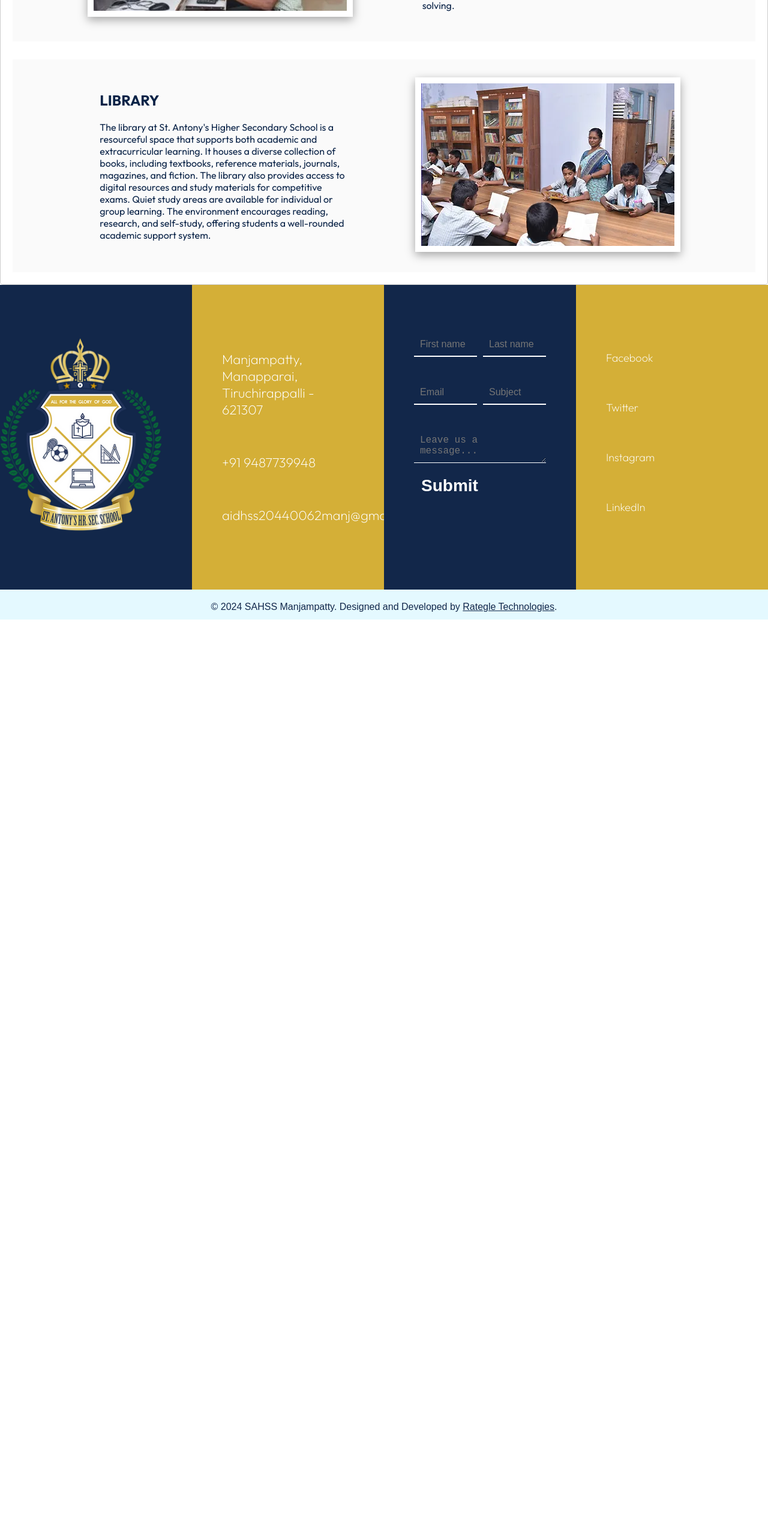
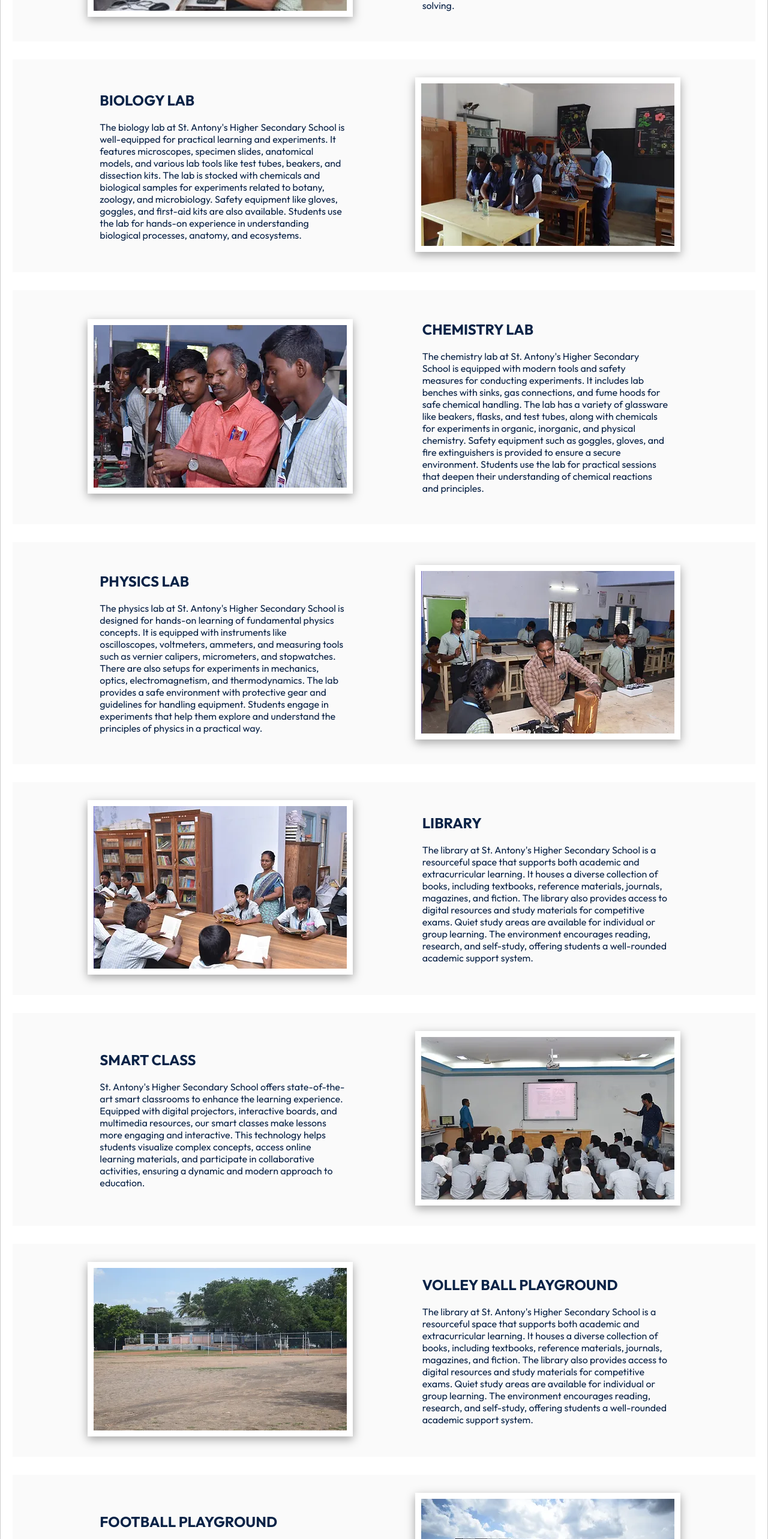
Before and after one commit to dagger983/boystown, a React (Vite) app: page /infrastructure in a window 1280 px wide. Shown: the part 5880-8446 px from the top of the page at 60% size. Before the commit the page ends 6913 px from the top, so only its background shows below. Built offline with nearby package versions, Linux system fonts and the light colour scheme; a web font is replaced by a local one.

Commit message:
first commit

```diff
--- a/src/App.jsx
+++ b/src/App.jsx
@@ -47,7 +47,6 @@ function App() {
               <Welcome />
               {isMobile ? <MobHome /> : <PCHome />}
               <FAQ />
-              <Footer />
             </>
           }
         />
@@ -57,7 +56,6 @@ function App() {
             <>
               {isMobile ? <MobNavbar /> : <PCNavbar />}
               <Events />
-              <Footer />
             </>
           }
         />
@@ -67,7 +65,6 @@ function App() {
             <>
               {isMobile ? <MobNavbar /> : <PCNavbar />}
               <AA />
-              <Footer />
             </>
           }
         />
@@ -77,7 +74,6 @@ function App() {
             <>
               {isMobile ? <MobNavbar /> : <PCNavbar />}
               <Faculty />
-              <Footer />
             </>
           }
         />
@@ -87,7 +83,6 @@ function App() {
             <>
               {isMobile ? <MobNavbar /> : <PCNavbar />}
               <Infrastructure />
-              <Footer />
             </>
           }
         />
@@ -97,7 +92,6 @@ function App() {
             <>
               {isMobile ? <MobNavbar /> : <PCNavbar />}
               <About />
-              <Footer />
             </>
           }
         />
@@ -107,7 +101,6 @@ function App() {
             <>
               {isMobile ? <MobNavbar /> : <PCNavbar />}
               <ContactUs />
-              <Footer />
             </>
           }
         />
@@ -119,7 +112,6 @@ function App() {
             <>
               {isMobile ? <MobNavbar /> : <PCNavbar />}
               <AnnualDay />
-              <Footer />
             </>
           }
         />
@@ -129,7 +121,6 @@ function App() {
             <>
               {isMobile ? <MobNavbar /> : <PCNavbar />}
               <SportsDay />
-              <Footer />
             </>
           }
         />
@@ -139,7 +130,6 @@ function App() {
             <>
               {isMobile ? <MobNavbar /> : <PCNavbar />}
               <Antofesta />
-              <Footer />
             </>
           }
         />
@@ -149,7 +139,6 @@ function App() {
             <>
               {isMobile ? <MobNavbar /> : <PCNavbar />}
               <CAC />
-              <Footer />
             </>
           }
         />
@@ -159,7 +148,6 @@ function App() {
             <>
               {isMobile ? <MobNavbar /> : <PCNavbar />}
               <ECA />
-              <Footer />
             </>
           }
         />
@@ -169,11 +157,12 @@ function App() {
             <>
               {isMobile ? <MobNavbar /> : <PCNavbar />}
               <AActivites />
-              <Footer />
             </>
           }
         />
       </Routes>
+      <Footer />
+
     </>
   );
 }
--- a/src/components/Infrastructure/School.jsx
+++ b/src/components/Infrastructure/School.jsx
@@ -35,9 +35,21 @@ const School = () => {
           <img src="/scl-9.webp" alt="School Infrastructure 9" loading="lazy" />
         </div>
         <div className="school-infra2" data-aos="fade-up" data-aos-delay="300">
-          <img src="/scl-10.webp" alt="School Infrastructure 10" loading="lazy" />
-          <img src="/scl-11.webp" alt="School Infrastructure 11" loading="lazy" />
-          <img src="/scl-12.JPG" alt="School Infrastructure 12" loading="lazy" />
+          <img
+            src="/scl-10.webp"
+            alt="School Infrastructure 10"
+            loading="lazy"
+          />
+          <img
+            src="/scl-11.webp"
+            alt="School Infrastructure 11"
+            loading="lazy"
+          />
+          <img
+            src="/scl-12.JPG"
+            alt="School Infrastructure 12"
+            loading="lazy"
+          />
         </div>
       </div>
 
@@ -76,10 +88,73 @@ const School = () => {
         </div>
       </div>
 
-      {/* Add more sections with similar AOS attributes */}
-      {/* Biology Lab, Chemistry Lab, Physics Lab, etc. */}
+      <div className="infra-flex" data-aos="fade-right">
+        <div className="infra-flex2">
+          <h2>BIOLOGY LAB</h2>
+          <br />
+          <p>
+            The biology lab at St. Antony's Higher Secondary School is
+            well-equipped for practical learning and experiments. It features
+            microscopes, specimen slides, anatomical models, and various lab
+            tools like test tubes, beakers, and dissection kits. The lab is
+            stocked with chemicals and biological samples for experiments
+            related to botany, zoology, and microbiology. Safety equipment like
+            gloves, goggles, and first-aid kits are also available. Students use
+            the lab for hands-on experience in understanding biological
+            processes, anatomy, and ecosystems.
+          </p>
+        </div>
+        <div>
+          <img src="/bio-lab.webp" alt="Library" loading="lazy" />
+        </div>
+      </div>
+      <div className="infra-flex" data-aos="fade-left">
+        <div>
+          <img src="/chem-lab.webp" alt="Computer Lab" loading="lazy" />
+        </div>
+        <div className="infra-flex2">
+          <h2>CHEMISTRY LAB</h2>
+          <br />
+          <p>
+            The chemistry lab at St. Antony's Higher Secondary School is
+            equipped with modern tools and safety measures for conducting
+            experiments. It includes lab benches with sinks, gas connections,
+            and fume hoods for safe chemical handling. The lab has a variety of
+            glassware like beakers, flasks, and test tubes, along with chemicals
+            for experiments in organic, inorganic, and physical chemistry.
+            Safety equipment such as goggles, gloves, and fire extinguishers is
+            provided to ensure a secure environment. Students use the lab for
+            practical sessions that deepen their understanding of chemical
+            reactions and principles.
+          </p>
+        </div>
+      </div>
 
       <div className="infra-flex" data-aos="fade-right">
+        <div className="infra-flex2">
+          <h2>PHYSICS LAB</h2>
+          <br />
+          <p>
+            The physics lab at St. Antony's Higher Secondary School is designed
+            for hands-on learning of fundamental physics concepts. It is
+            equipped with instruments like oscilloscopes, voltmeters, ammeters,
+            and measuring tools such as vernier calipers, micrometers, and
+            stopwatches. There are also setups for experiments in mechanics,
+            optics, electromagnetism, and thermodynamics. The lab provides a
+            safe environment with protective gear and guidelines for handling
+            equipment. Students engage in experiments that help them explore and
+            understand the principles of physics in a practical way.
+          </p>
+        </div>
+        <div>
+          <img src="/phy-lab.webp" alt="Library" loading="lazy" />
+        </div>
+      </div>
+
+      <div className="infra-flex" data-aos="fade-left">
+        <div>
+          <img src="/lib.webp" alt="Library" loading="lazy" />
+        </div>
         <div className="infra-flex2">
           <h2>LIBRARY</h2>
           <br />
@@ -91,11 +166,69 @@ const School = () => {
             provides access to digital resources and study materials for
             competitive exams. Quiet study areas are available for individual or
             group learning. The environment encourages reading, research, and
-            self-study, offering students a well-rounded academic support system.
+            self-study, offering students a well-rounded academic support
+            system.
+          </p>
+        </div>
+      </div>
+
+      <div className="infra-flex" data-aos="fade-right">
+        <div className="infra-flex2">
+          <h2>SMART CLASS</h2>
+          <br />
+          <p>
+            St. Antony's Higher Secondary School offers state-of-the-art smart
+            classrooms to enhance the learning experience. Equipped with digital
+            projectors, interactive boards, and multimedia resources, our smart
+            classes make lessons more engaging and interactive. This technology
+            helps students visualize complex concepts, access online learning
+            materials, and participate in collaborative activities, ensuring a
+            dynamic and modern approach to education.
           </p>
         </div>
         <div>
-          <img src="/lib.webp" alt="Library" loading="lazy" />
+          <img src="/smart_class.webp" alt="Library" loading="lazy" />
+        </div>
+      </div>
+
+      <div className="infra-flex" data-aos="fade-left">
+        <div>
+          <img src="/vb.webp" alt="Library" loading="lazy" />
+        </div>
+        <div className="infra-flex2">
+          <h2>VOLLEY BALL PLAYGROUND</h2>
+          <br />
+          <p>
+            The library at St. Antony's Higher Secondary School is a resourceful
+            space that supports both academic and extracurricular learning. It
+            houses a diverse collection of books, including textbooks, reference
+            materials, journals, magazines, and fiction. The library also
+            provides access to digital resources and study materials for
+            competitive exams. Quiet study areas are available for individual or
+            group learning. The environment encourages reading, research, and
+            self-study, offering students a well-rounded academic support
+            system.
+          </p>
+        </div>
+      </div>
+
+      <div className="infra-flex" data-aos="fade-right">
+        <div className="infra-flex2">
+          <h2>FOOTBALL PLAYGROUND</h2>
+          <br />
+          <p>
+            The football playground at St. Antony's Higher Secondary School is a
+            large, well-maintained field designed for both practice and
+            competitive matches. The ground features goalposts, boundary
+            markings, and ample space for full 11-a-side games. It is used for
+            physical education classes, inter-school tournaments, and regular
+            practice sessions. The facility encourages teamwork, physical
+            fitness, and skill development, offering students an excellent space
+            for honing their football abilities.
+          </p>
+        </div>
+        <div>
+          <img src="/fb.webp" alt="Library" loading="lazy" />
         </div>
       </div>
     </>
```
Also changed, not shown: public/smart_class.webp (added).
